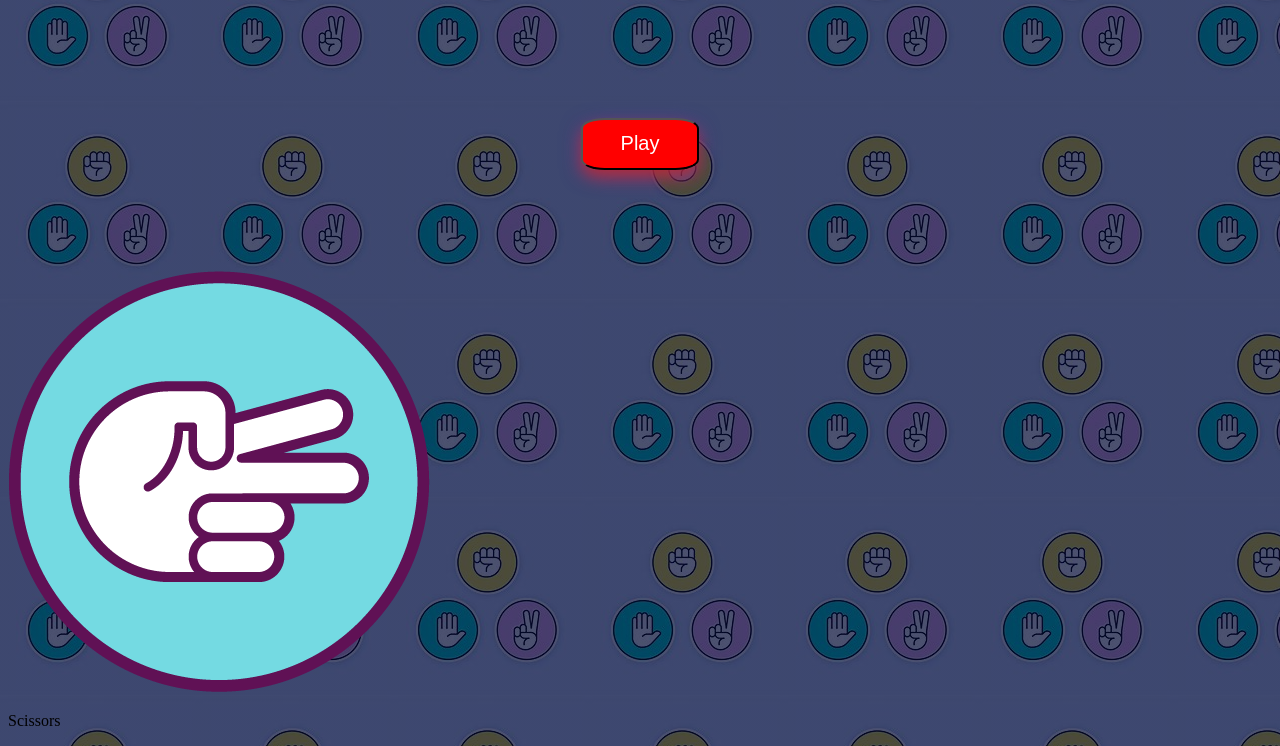
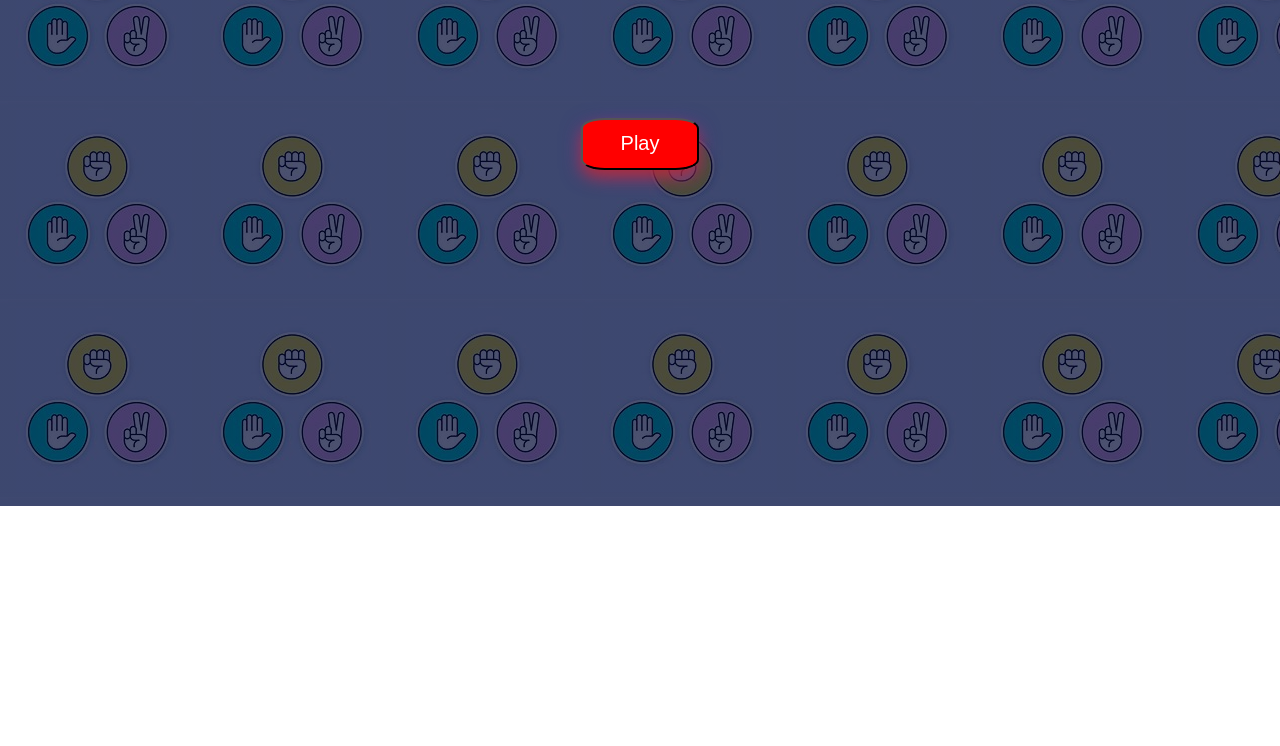
Before and after one commit to Du-Nothing/R_P_S_G, a plain HTML site: page index.html in a window 1280 px wide. Shown: the part 294-1040 px from the top of the page. After the commit the page ends 800 px from the top, so only its background shows below. Drawn offline with Linux system fonts and the light colour scheme.

Commit message:
Update index.html
di

```diff
--- a/index.html
+++ b/index.html
@@ -15,14 +15,3 @@
     </section>
   </body>
 </html>
-        </span>
-        <span class="option_image">
-          <img src="images/scissors.png" alt="" />
-          <p>Scissors</p>
-        </span>
-      </div>
-    </section>
-
-   <script src="script.js" defer></script>
-  </body>
-</html>
```
